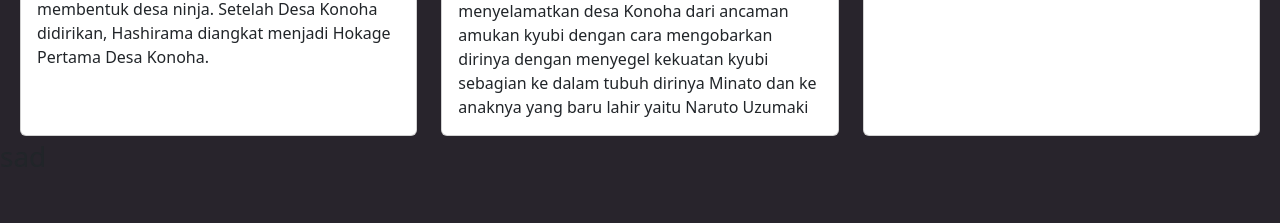
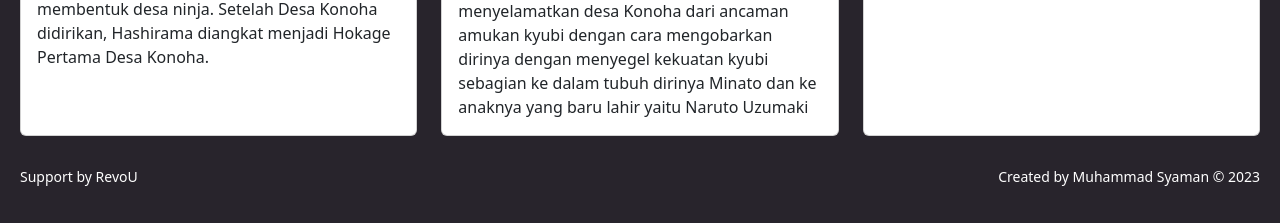
Before and after one commit to revou-trial-SE/intermediate-assignment-mhsyaman, a plain HTML site: page index.html in a window 1280 px wide. Shown: the part 1347-1570 px from the top of the page. Before the commit the page ends 1528 px from the top, so only its background shows below. Drawn offline with nearby package versions, Linux system fonts and the light colour scheme.

Commit message:
add footer fix

```diff
--- a/index.html
+++ b/index.html
@@ -31,6 +31,22 @@
             font-weight: bold;
             font-style: italic;
             -webkit-text-stroke: 2px black;
+        }
+
+        .footer {
+            background: #28242c;
+
+        }
+
+        .footer-item {
+            display: flex;
+            justify-content: space-between;
+            margin: 30px 20px 20px 20px;
+        }
+
+        .footer-text {
+            font-size: 14px;
+            color: #fff;
         }
     </style>
 
@@ -79,9 +95,12 @@
         </section>
       </div>
 
-      <footer class="card-footer">
-        <h3>sad</h3>
-      </footer>
+      <footer class="footer">
+        <div class="footer-item">
+            <p class="footer-text">Support by RevoU</p>
+            <p class="footer-text">Created by Muhammad Syaman &copy 2023</p>
+        </div>
+    </footer>
 
     <script src="https://cdn.jsdelivr.net/npm/bootstrap@5.3.2/dist/js/bootstrap.bundle.min.js"></script>
 </body>
```
